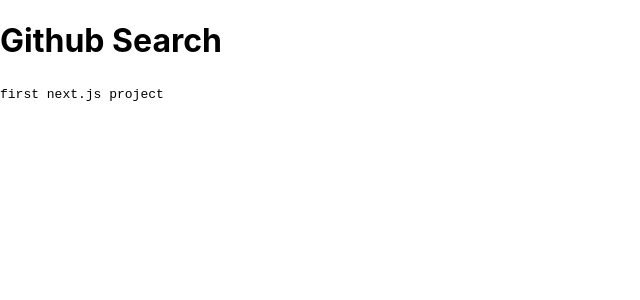
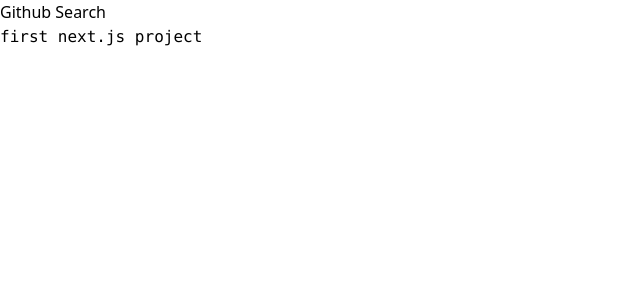
Before and after one commit to mrdm026M/github-search, a Next.js app: page / in a window 1280 px wide. Shown: the top 300 px of the page, without its empty margins (0-640 px from the left). Built offline with nearby package versions, Linux system fonts and the light colour scheme.

Commit message:
tailwind base class added

```diff
--- a/styles/globals.css
+++ b/styles/globals.css
@@ -1,16 +1,4 @@
-html,
-body {
-  padding: 0;
-  margin: 0;
-  font-family: -apple-system, BlinkMacSystemFont, Segoe UI, Roboto, Oxygen,
-    Ubuntu, Cantarell, Fira Sans, Droid Sans, Helvetica Neue, sans-serif;
-}
-
-a {
-  color: inherit;
-  text-decoration: none;
-}
-
-* {
-  box-sizing: border-box;
-}
+/* ./styles/globals.css */
+@tailwind base;
+@tailwind components;
+@tailwind utilities;
```
